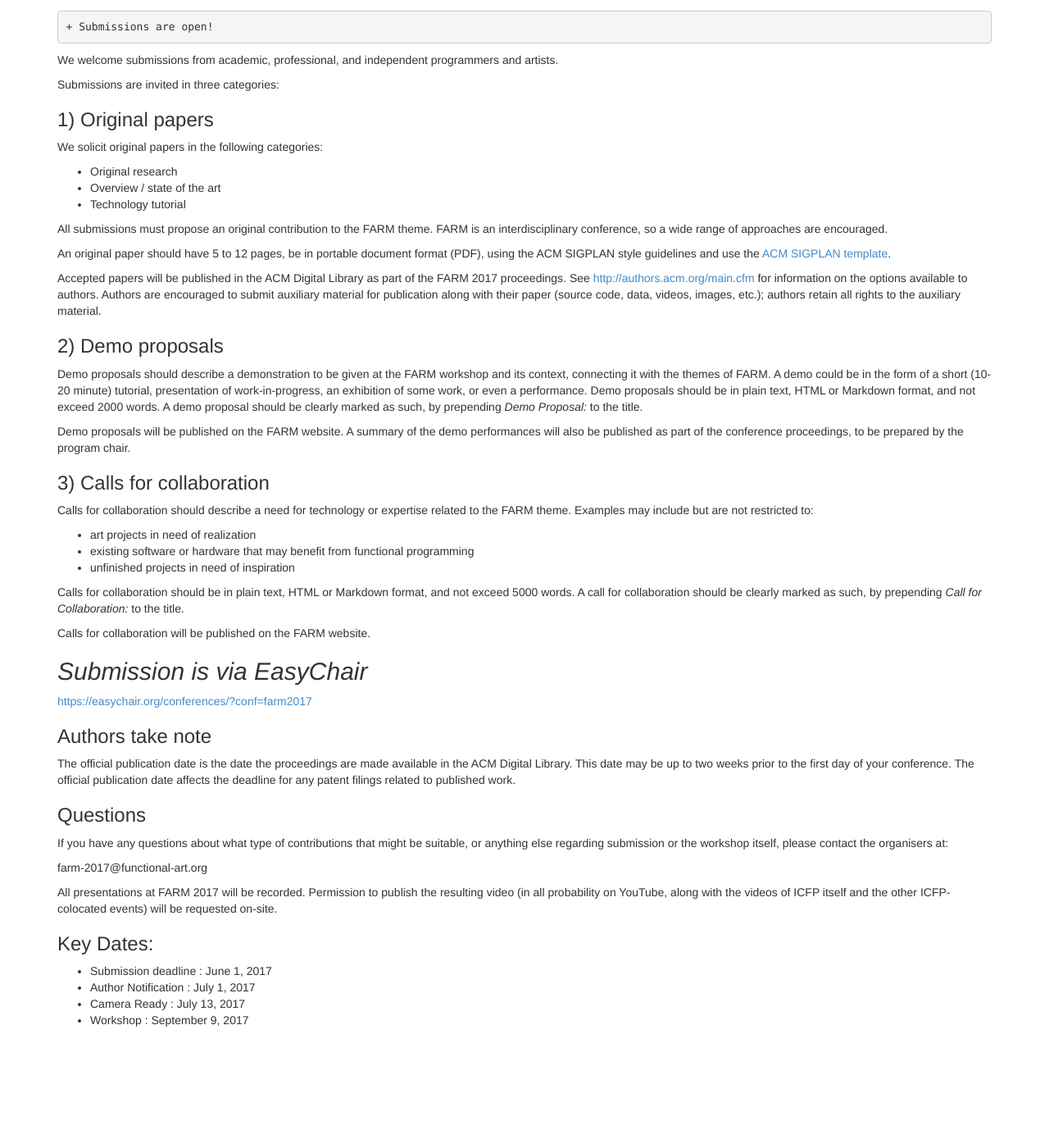
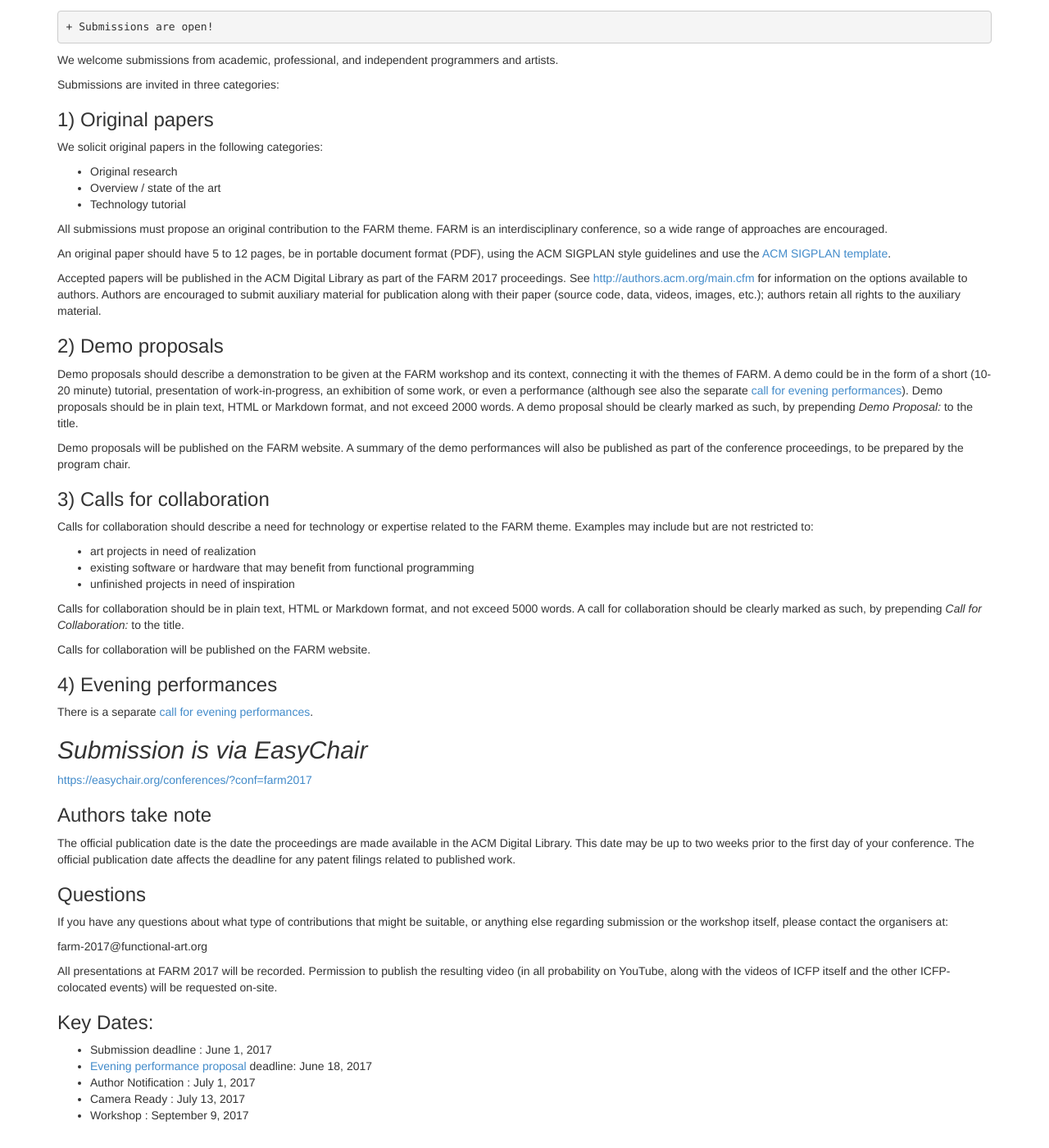
Before and after one commit to functional-art/functional-art.github.com, a Jekyll site: the page built from 2017/cfp.md, in a window 1280 px wide and 1400 px high, scrolled down 567 px. Shown: the whole window at 82% size. Built offline with Jekyll 4.4.1, drawn with Linux system fonts in a browser that asks for light colours; nearby versions of some CDN libraries; our own code applies the rules of GitHub Pages for plain Markdown files; before the commit the page ends 1851 px from its top, so only the background shows below that.

Commit message:
Update cfp.md

```diff
--- a/2017/cfp.md
+++ b/2017/cfp.md
@@ -39,7 +39,7 @@ An original paper should have 5 to 12 pages, be in portable document format (PDF
 Accepted papers will be published in the ACM Digital Library as part of the FARM 2017 proceedings. See [http://authors.acm.org/main.cfm](http://authors.acm.org/main.cfm) for information on the options available to authors. Authors are encouraged to submit auxiliary material for publication along with their paper (source code, data, videos, images, etc.); authors retain all rights to the auxiliary material.
 
 ### 2) Demo proposals
-Demo proposals should describe a demonstration to be given at the FARM workshop and its context, connecting it with the themes of FARM. A demo could be in the form of a short (10-20 minute) tutorial, presentation of work-in-progress, an exhibition of some work, or even a performance. Demo proposals should be in plain text, HTML or Markdown format, and not exceed 2000 words. A demo proposal should be clearly marked as such, by prepending *Demo Proposal:* to the title.
+Demo proposals should describe a demonstration to be given at the FARM workshop and its context, connecting it with the themes of FARM. A demo could be in the form of a short (10-20 minute) tutorial, presentation of work-in-progress, an exhibition of some work, or even a performance (although see also the separate [call for evening performances](http://functional-art.org/2017/call-for-performances.html)). Demo proposals should be in plain text, HTML or Markdown format, and not exceed 2000 words. A demo proposal should be clearly marked as such, by prepending *Demo Proposal:* to the title.
 
 Demo proposals will be published on the FARM website. A summary of the demo performances will also be published as part of the conference proceedings, to be prepared by the program chair.
 
@@ -55,6 +55,9 @@ Calls for collaboration should be in plain text, HTML or Markdown format, and no
 
 Calls for collaboration will be published on the FARM website.
 
+### 4) Evening performances
+
+There is a separate [call for evening performances](http://functional-art.org/2017/call-for-performances.html).
 
 ## *Submission is via EasyChair*
 
@@ -75,6 +78,7 @@ All presentations at FARM 2017 will be recorded. Permission to publish the resul
 ### Key Dates:
 
 - Submission deadline	:	June 1, 2017
+- [Evening performance proposal](http://functional-art.org/2017/call-for-performances.html) deadline: June 18, 2017
 - Author Notification : 	July 1, 2017
 - Camera Ready : 		July 13, 2017
 - Workshop : 			September 9, 2017
```
